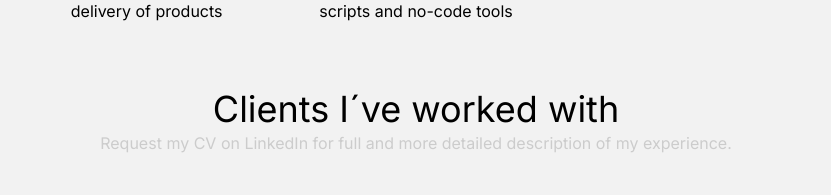
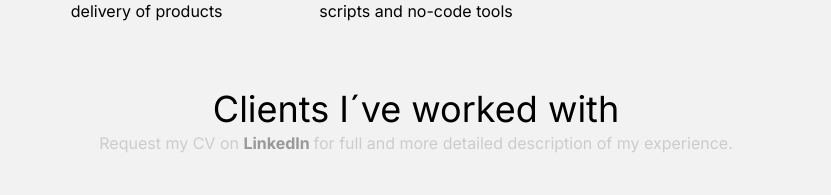
Before and after one commit to Hirohqv/Basho, a Next.js app: page / in a window 1280 px wide. Shown: the part 840-1035 px from the top of the page, without its empty margins (224-1055 px from the left). Built offline with nearby package versions, Linux system fonts and the light colour scheme.

Commit message:
Added url to linkedln for cv

```diff
--- a/pages/index.tsx
+++ b/pages/index.tsx
@@ -142,7 +142,7 @@ const Home: NextPage = () => {
         {/* Clients start*/}
         <div className="py-6 pb-10 pt-10">
           <h1 className="text-center text-4xl">Clients I´ve worked with</h1>
-          <p className="text-center text-skydark-200"> Request my CV on LinkedIn for full and more detailed description of my experience.</p>
+          <p className="text-center text-skydark-200"> Request my CV on <a className="font-bold text-skydark-400" href="https://www.linkedin.com/in/hirohqv/">LinkedIn </a> for full and more detailed description of my experience.</p>
         </div>
         <div className="grid justify-center gap-10 text-center md:grid-cols-2 lg:grid-cols-3">
           <div>
```
